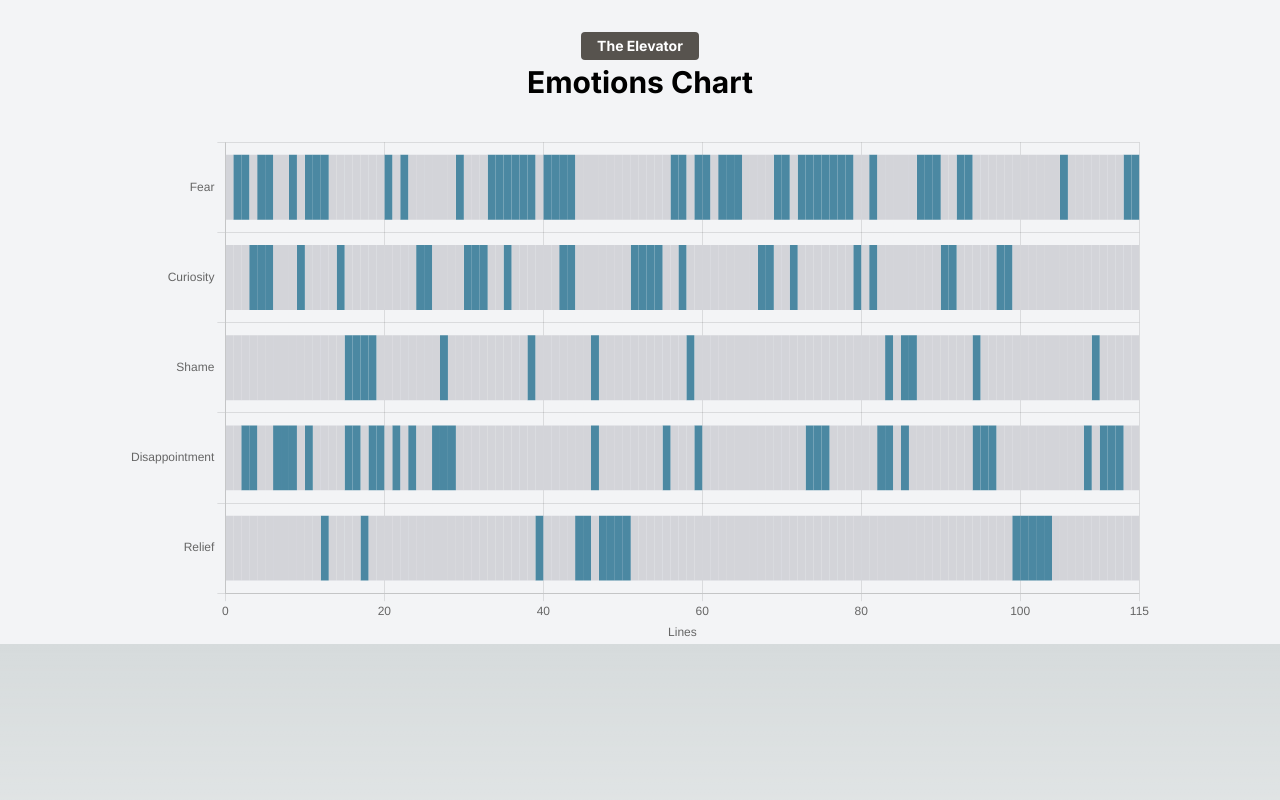
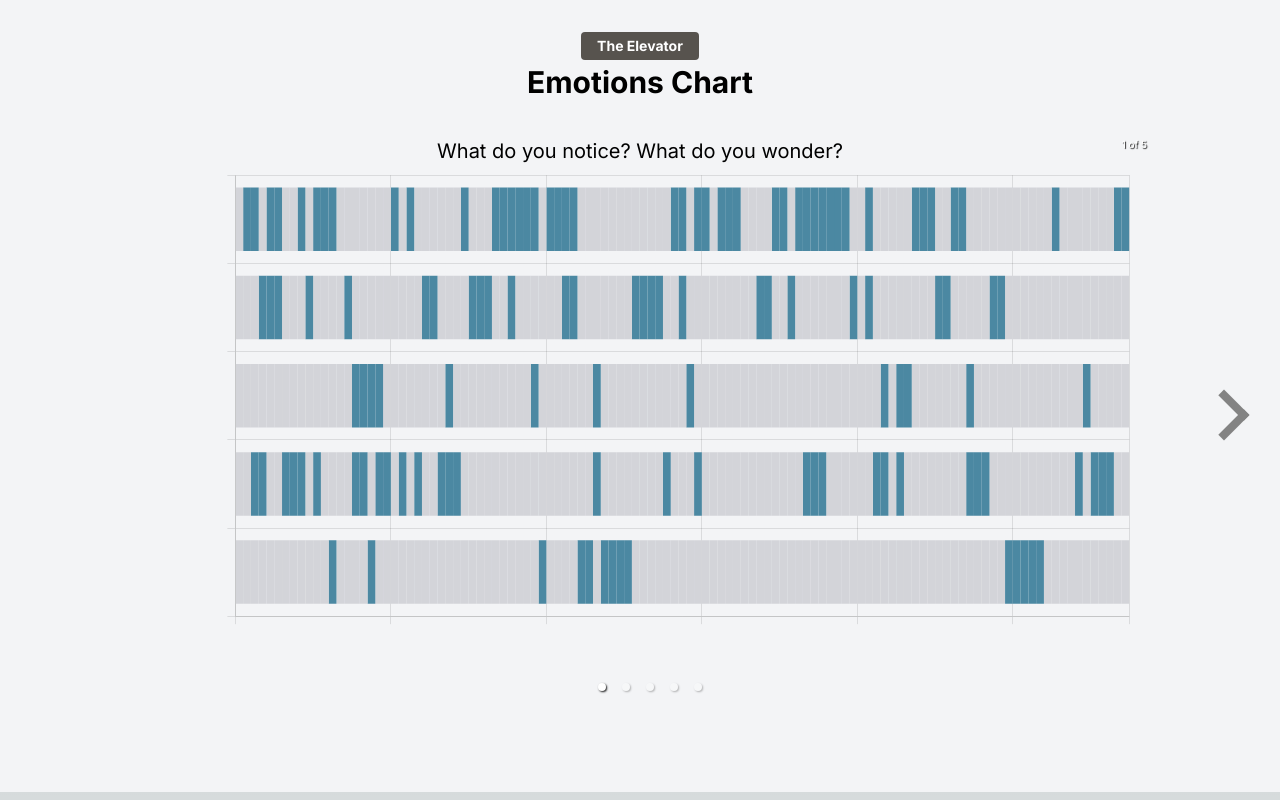
Before and after one commit to elalytics/elalytics-website, a Next.js app: page /short-stories/the-elevator/emotions in a window 1280 px wide. Built offline with nearby package versions, Linux system fonts and the light colour scheme.

Commit message:
slow reveal thinking routine for elevator emotions

```diff
--- a/package.json
+++ b/package.json
@@ -29,6 +29,7 @@
     "react-dnd-html5-backend": "^16.0.1",
     "react-dom": "18.2.0",
     "react-draggable": "^4.4.5",
+    "react-responsive-carousel": "^3.2.23",
     "react-tooltip": "^5.18.0",
     "tailwindcss": "3.3.3"
   }
--- a/src/app/short-stories/the-elevator/emotions/WorkingFile.js
+++ b/src/app/short-stories/the-elevator/emotions/WorkingFile.js
@@ -2,6 +2,9 @@
 
 import data from "./data/emotions.json";
 import HeatMapPage from "./components/HeatMap";
+import "react-responsive-carousel/lib/styles/carousel.min.css"; // requires a loader
+import { Carousel } from "react-responsive-carousel";
+import "../../../utils/styles/customCarouselStyle.css";
 
 export default function App() {
   return (
@@ -14,7 +17,64 @@ export default function App() {
           <h1 className="text-3xl font-bold ">Emotions Chart</h1>
         </div>
         <div className="h-full max-w-5xl m-auto">
-          <HeatMapPage data={data} />
+          <Carousel showArrows={true}>
+            <div>
+              <p className="text-xl">What do you notice? What do you wonder?</p>
+              <HeatMapPage
+                data={data}
+                xLabel={false}
+                xLabelTitle="Lines"
+                yLabel={false}
+                yLabelTitle=""
+                showTooltip={false}
+              />
+            </div>
+            <div>
+              <p className="text-xl">What does the colors represent?</p>
+              <HeatMapPage
+                data={data}
+                xLabel={false}
+                xLabelTitle="Lines"
+                yLabel={true}
+                showOnlyYLabels={["Shame", "Fear"]}
+                yLabelTitle=""
+                showTooltip={false}
+              />
+            </div>
+            <div>
+              <p className="text-xl">What are these different emotions?</p>
+              <HeatMapPage
+                data={data}
+                xLabel={false}
+                xLabelTitle="Lines"
+                yLabel={true}
+                yLabelTitle=""
+                showTooltip={false}
+              />
+            </div>
+            <div>
+              <p className="text-xl">What does the x-axis convey?</p>
+              <HeatMapPage
+                data={data}
+                xLabel={true}
+                xLabelTitle="Lines"
+                yLabel={true}
+                yLabelTitle=""
+                showTooltip={false}
+              />
+            </div>
+            <div>
+              <p className="text-xl">Hover to explore!</p>
+              <HeatMapPage
+                data={data}
+                xLabel={true}
+                xLabelTitle="Lines"
+                yLabel={true}
+                yLabelTitle=""
+                showTooltip={true}
+              />
+            </div>
+          </Carousel>
         </div>
       </div>
     </main>
--- a/src/app/short-stories/the-elevator/emotions/components/HeatMap.js
+++ b/src/app/short-stories/the-elevator/emotions/components/HeatMap.js
@@ -59,6 +59,7 @@ const HeatMap = (props) => {
               display: false, // whether to display the legend
             },
             tooltip: {
+              enabled: props.showTooltip,
               callbacks: {
                 title: function (tooltipItem, data) {
                   // return the title for the tooltip
@@ -74,12 +75,44 @@ const HeatMap = (props) => {
           scales: {
             y: {
               stacked: true,
+              ticks: {
+                color: (c) => {
+                  let showOnly = props.showOnlyYLabels || [];
+                  if (!props.yLabel) {
+                    return "transparent";
+                  } else if (
+                    showOnly.length === 0 ||
+                    showOnly.includes(c["tick"]["label"])
+                  ) {
+                    return "black";
+                  } else {
+                    return "transparent";
+                  }
+                },
+              },
             },
+
             x: {
               stacked: true,
+              ticks: {
+                color: (c) => {
+                  console.log(c);
+                  let showOnly = props.showOnlyXLabels || [];
+                  if (!props.xLabel) {
+                    return "transparent";
+                  } else if (
+                    showOnly.length === 0 ||
+                    showOnly.includes(c["tick"]["label"])
+                  ) {
+                    return "black";
+                  } else {
+                    return "transparent";
+                  }
+                },
+              },
               title: {
                 display: true,
-                text: "Lines",
+                text: props.xLabel ? props.xLabelTitle : "",
               },
               max: chartData?.datasets.length,
             },
@@ -88,7 +121,6 @@ const HeatMap = (props) => {
         },
       });
     }
-    console.log(chartData);
   }, [chartContainer, chartData]);
 
   if (props.data === undefined || props.data === null) {
--- /dev/null
+++ b/src/app/utils/styles/customCarouselStyle.css
@@ -0,0 +1,43 @@
+.carousel {
+  padding: 5px 10px 40px 10px;
+}
+.carousel.carousel-slider {
+  overflow: inherit;
+}
+
+.carousel .control-next.control-arrow,
+.carousel .control-next.control-arrow:hover {
+  background-color: transparent;
+  right: -100px;
+}
+
+.carousel .control-prev.control-arrow,
+.carousel .control-prev.control-arrow:hover {
+  background-color: transparent;
+  left: -100px;
+}
+
+.carousel .control-arrow,
+.carousel.carousel-slider .control-arrow {
+  opacity: 1;
+}
+
+.carousel .control-next.control-arrow:before {
+  content: "";
+  border: solid #838383;
+  border-width: 0 8px 8px 0;
+  display: inline-block;
+  padding: 14px;
+  transform: rotate(-45deg);
+  -webkit-transform: rotate(-45deg);
+}
+
+.carousel .control-prev.control-arrow:before {
+  content: "";
+  border: solid #838383;
+  border-width: 0 8px 8px 0;
+  display: inline-block;
+  padding: 14px;
+  transform: rotate(135deg);
+  -webkit-transform: rotate(135deg);
+}
```
Also changed, not shown: 1 other file (tests, documents, lock files or other folders).
